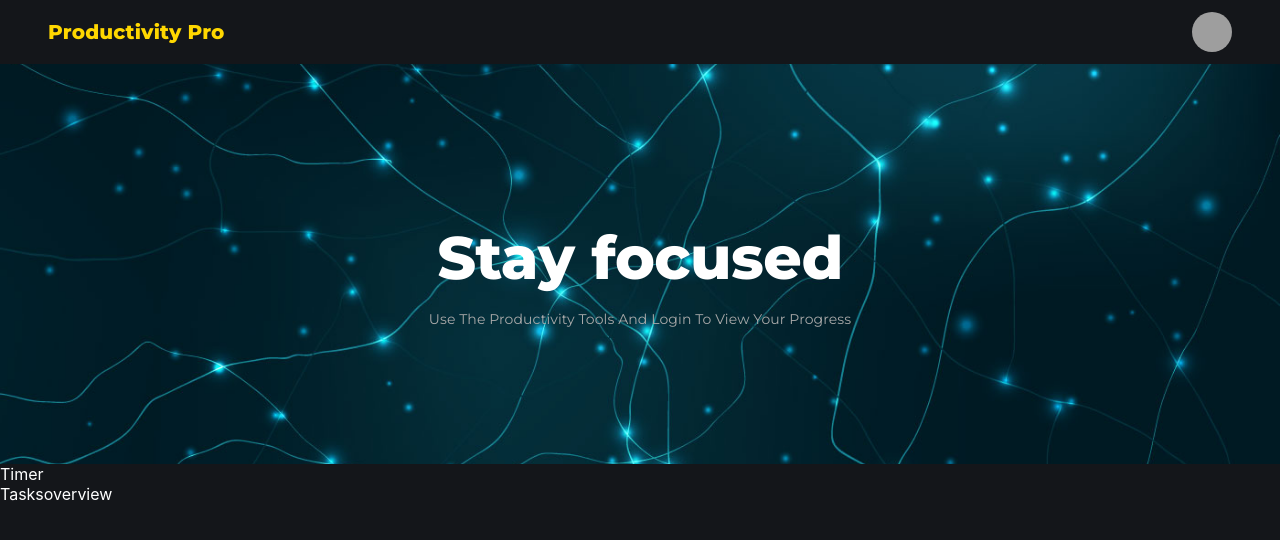
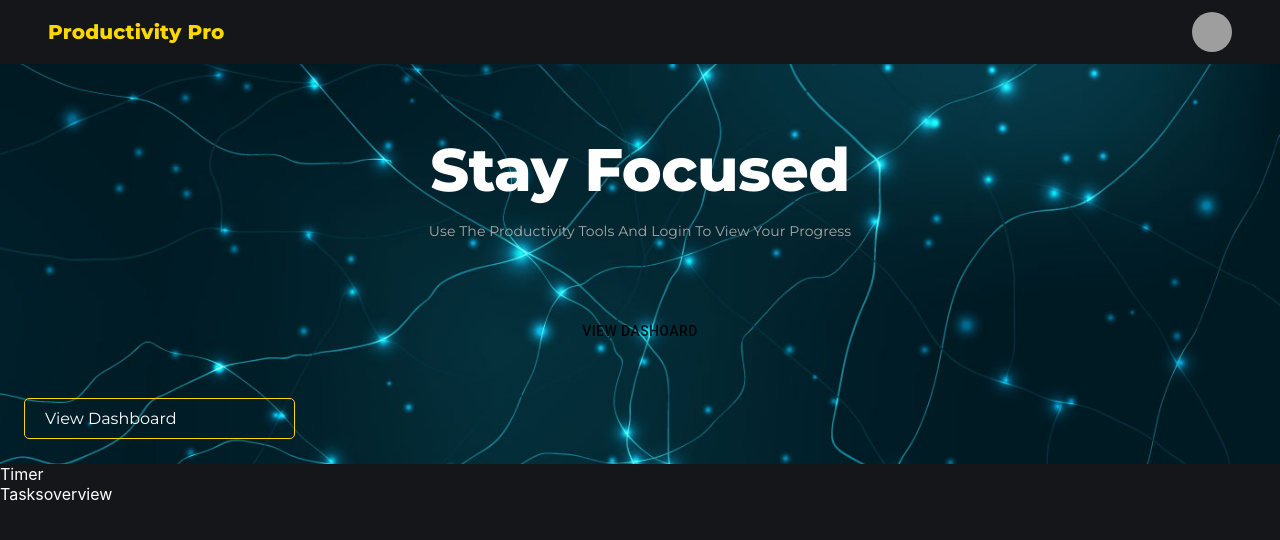
Before and after one commit to jalonghurst/productivity-manager, a React (Create React App) app: page / in a window 1280 px wide. Shown: the top 540 px of the page. Built offline with nearby package versions, Linux system fonts and the light colour scheme; grey boxes are pictures that could not be loaded.

Commit message:
Added SelectBUtton component

```diff
--- a/src/components/Banner/Banner.js
+++ b/src/components/Banner/Banner.js
@@ -1,4 +1,5 @@
-import { Container, makeStyles, Typography } from "@material-ui/core";
+import { Container, makeStyles, Typography, Button } from "@material-ui/core";
+import SelectButton from "../SelectButton";
 // import Carousel from "./Carousel";
 
 const useStyles = makeStyles((theme) => ({
@@ -44,7 +45,7 @@ function Banner() {
               fontFamily: "Montserrat",
             }}
           >
-          Stay focused
+          Stay Focused
           </Typography>
           <Typography
             variant="subtitle2"
@@ -57,6 +58,8 @@ function Banner() {
             Use the productivity tools and login to view your progress
           </Typography>
         </div>
+        <Button>View Dashoard</Button>
+        <SelectButton>View Dashboard</SelectButton>
         {/* <Carousel /> */}
       </Container>
     </div>
--- /dev/null
+++ b/src/components/SelectButton.js
@@ -0,0 +1,34 @@
+import { makeStyles } from "@material-ui/core";
+
+const SelectButton = ({ children, selected, onClick }) => {
+  const useStyles = makeStyles({
+    selectbutton: {
+      border: "1px solid gold",
+      borderRadius: 5,
+      padding: 10,
+      paddingLeft: 20,
+      paddingRight: 20,
+      fontFamily: "Montserrat",
+      cursor: "pointer",
+      backgroundColor: selected ? "gold" : "",
+      color: selected ? "black" : "",
+      fontWeight: selected ? 700 : 500,
+      "&:hover": {
+        backgroundColor: "gold",
+        color: "black",
+      },
+      width: "22%",
+      //   margin: 5,
+    },
+  });
+
+  const classes = useStyles();
+
+  return (
+    <span onClick={onClick} className={classes.selectbutton}>
+      {children}
+    </span>
+  );
+};
+
+export default SelectButton;
```
